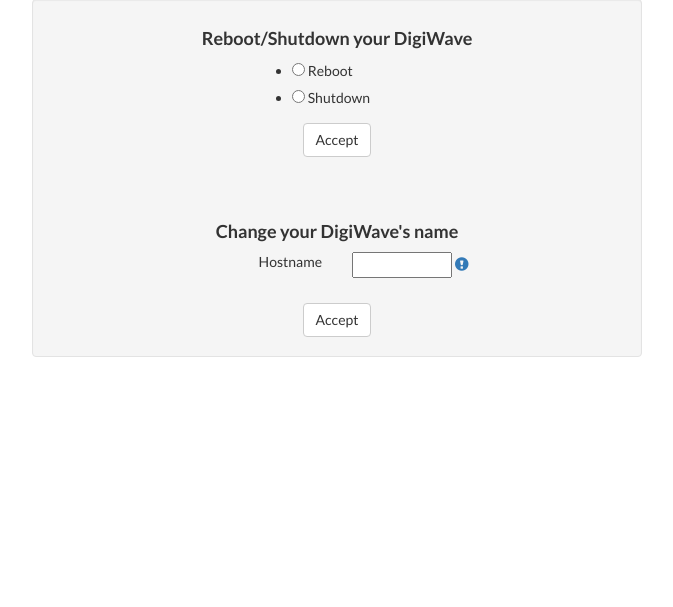
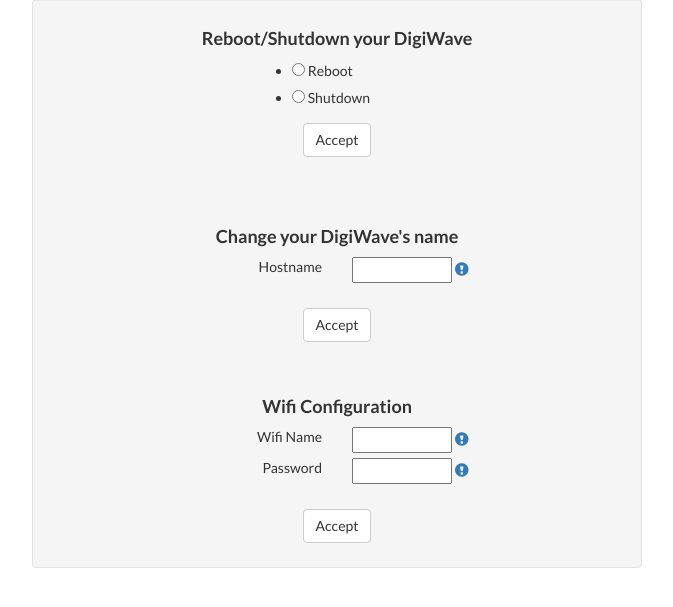
Before and after one commit to ritchie20/digiwave_python, a Flask app: page /raspioff in a window 1280 px wide. Shown: the part 109-716 px from the top of the page, without its empty margins (303-976 px from the left). Run offline with Flask 2, Linux system fonts and the light colour scheme; some libraries are stand-ins or nearby versions.

Commit message:
validation to identify which form was submitted on raspioff.html

```diff
--- a/app/forms.py
+++ b/app/forms.py
@@ -1,11 +1,12 @@
 from flask_wtf import Form
-from wtforms import StringField, PasswordField, RadioField, SelectField, validators, IntegerField
+from wtforms import StringField, PasswordField, RadioField, SelectField, validators, IntegerField, SubmitField
 from wtforms.validators import DataRequired, Length
 
 
 # Form used to show an on/off menu for the Raspberry
 class RaspiOff(Form):
     on_off = RadioField('Select Reboot or Shutdown', choices=[('reboot', 'Reboot'), ('shutdown', 'Shutdown')])
+    submit3 = SubmitField("Accept")
 
 
 # Form to configure MPD volume and replaygain settings
@@ -33,8 +34,10 @@
     hostname = StringField("Hostname", [validators.length(min=4, max=30),
                                         validators.regexp('^\w+$',
                                         message="The Hostname must contain only letters, numbers or underscore")])
+    submit1 = SubmitField("Accept")
 
 
 class WifiLogin(Form):
     wifi_name = StringField("Wifi Name", [validators.DataRequired()])
-    password = PasswordField("Password", validators.DataRequired())
+    password = PasswordField("Password", [validators.DataRequired()])
+    submit2 = SubmitField("Accept")
--- a/app/templates/raspioff.html
+++ b/app/templates/raspioff.html
@@ -24,7 +24,7 @@
 
         <div class="row">
             <div class="col-lg-12 col-md-12 col-sm-12 col-xs-12 text-center">
-                <button type="submit" class="btn btn-default">Accept</button>
+                <label>{{ form.submit3(class_="btn btn-default") }}</label>
             </div>
         </div>
     </form>
@@ -39,7 +39,7 @@
         </div>
     </div>
 
-    <form action="" method="post" name="form_host">
+    <form action="" method="post" name="form_host" value="form_host">
         {{ form_host.hidden_tag() }}
 
 
@@ -73,11 +73,100 @@
         <br>
         <div class="row">
             <div class="col-lg-12 col-md-12 col-sm-12 col-xs-12 text-center">
-                <button type="submit" class="btn btn-default">Accept</button>
+                <label>{{ form_host.submit1(class_="btn btn-default") }}</label>
             </div>
         </div>
 
     </form>
+
+    <br>
+    <br>
+
+
+        <div class="row">
+        <div class="col-lg-12 col-md-12 col-sm-12 col-xs-12 text-center">
+            <h4>Wifi Configuration</h4>
+        </div>
+    </div>
+
+
+    <form action="" method="post" name="form_wifi" value="form_wifi">
+        {{ form_wifi.hidden_tag() }}
+
+
+        <div class="row">
+            <div class="col-lg-6 col-md-6 col-sm-6 col-xs-6 text-right">
+                <label>{{ form_wifi.wifi_name.label }}</label>
+            </div>
+            <div class="col-lg-6 col-md-6 col-sm-6 col-xs-6">
+                <td>{{ form_wifi.wifi_name(style= "width:100px;") }}</td>
+                    <a href="#" data-toggle="popover" data-placement="bottom"
+                    data-content="Hostname needs to be between 4 and 30 characters and
+                    must contain only letters, numbers or underscore">
+                        <span class="glyphicon glyphicon-exclamation-sign" aria-hidden="true"></span>
+                    </a>
+            </div>
+        </div>
+
+
+        <div class="row">
+	        <div class="col-lg-9 col-lg-offset-3 col-md-9 col-md-offset-3 col-sm-9 col-sm-offset-3 col-xs-12">
+                {% if form_wifi.wifi_name.errors %}
+                <ul class="errors">
+                {% for error in form_wifi.wifi_name.errors %}
+        	        <li>{{ error }}</li>
+                    {% endfor %}
+                </ul>
+                {% endif %}
+            </div>
+        </div>
+
+
+
+
+        <div class="row">
+            <div class="col-lg-6 col-md-6 col-sm-6 col-xs-6 text-right">
+                <label>{{ form_wifi.password.label }}</label>
+            </div>
+            <div class="col-lg-6 col-md-6 col-sm-6 col-xs-6">
+                <td>{{ form_wifi.password(style= "width:100px;") }}</td>
+                    <a href="#" data-toggle="popover" data-placement="bottom"
+                    data-content="Hostname needs to be between 4 and 30 characters and
+                    must contain only letters, numbers or underscore">
+                        <span class="glyphicon glyphicon-exclamation-sign" aria-hidden="true"></span>
+                    </a>
+            </div>
+        </div>
+
+
+        <div class="row">
+	        <div class="col-lg-9 col-lg-offset-3 col-md-9 col-md-offset-3 col-sm-9 col-sm-offset-3 col-xs-12">
+                {% if form_wifi.password.errors %}
+                <ul class="errors">
+                {% for error in form_wifi.password.errors %}
+        	        <li>{{ error }}</li>
+                    {% endfor %}
+                </ul>
+                {% endif %}
+            </div>
+        </div>
+
+
+
+
+        <br>
+        <div class="row">
+            <div class="col-lg-12 col-md-12 col-sm-12 col-xs-12 text-center">
+                <label>{{ form_wifi.submit2(class_="btn btn-default") }}</label>
+            </div>
+        </div>
+
+    </form>
+
+
+
+
+
 
     </div>
 </div>
--- a/app/views.py
+++ b/app/views.py
@@ -1,6 +1,6 @@
 from flask import render_template, url_for, flash, redirect, request
 from app import app
-from forms import RaspiOff, MpdVolume, MpdBuffer, Hostname
+from forms import RaspiOff, MpdVolume, MpdBuffer, Hostname, WifiLogin
 from models import RaspiPower, MpdVolumeSave, MpdBufferSave, GetMpd, HostnameSave
 
 
@@ -16,15 +16,16 @@
 def raspioff():
     form = RaspiOff()
     form_host = Hostname()
+    form_wifi = WifiLogin()
     # This "if" waits until POST is received
-    if form.validate_on_submit():
+
+    if form.submit3.data and form.validate_on_submit():
         power = RaspiPower(form.on_off.data)
         power.reboot_shutdown()
-        flash('this is a flash test, text saved')
+        # flash('this is a flash test, text saved')
         return redirect(url_for('index'))
-    if form_host.validate_on_submit():
+    if form_host.submit1.data and form_host.validate_on_submit():
         mpd_hostname = HostnameSave(form_host.hostname.data)
-        print
         error_output = mpd_hostname.hostname_save()
         if error_output != '':
             flash(error_output, 'danger')
@@ -32,7 +33,15 @@
         else:
             flash('You changes has been saved!', 'success')
             return redirect(url_for('index'))
-    return render_template('raspioff.html', form=form, form_host=form_host)
+    if form_wifi.submit2.data and form_wifi.validate_on_submit():
+        print form_wifi.wifi_name.data
+        print form_wifi.password.data
+        print form_wifi.submit2.data
+        # wifi = RaspiPower(form_wifi.wifi_name.data, form_wifi.password.data)
+        # power.reboot_shutdown()
+        # flash('this is a flash test, text saved')
+        # return redirect(url_for('index'))
+    return render_template('raspioff.html', form=form, form_host=form_host, form_wifi=form_wifi)
 
 
 # Function that routes to MPD configuration page
```
